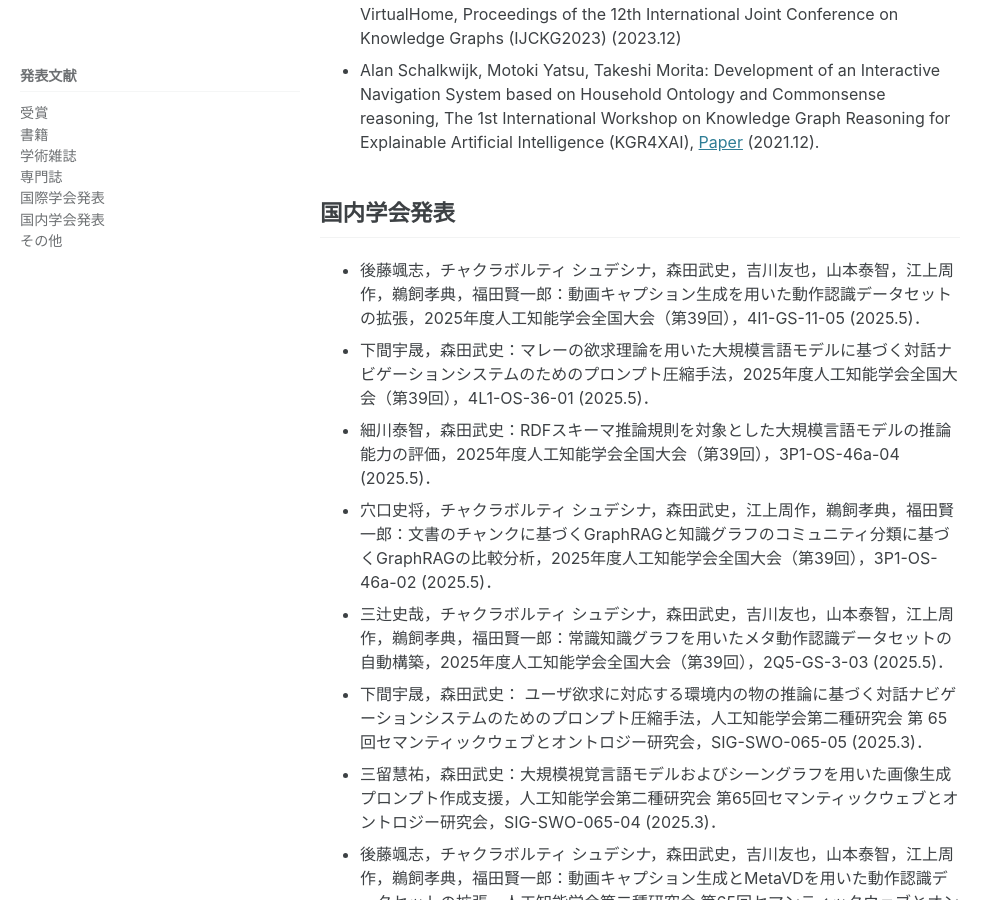
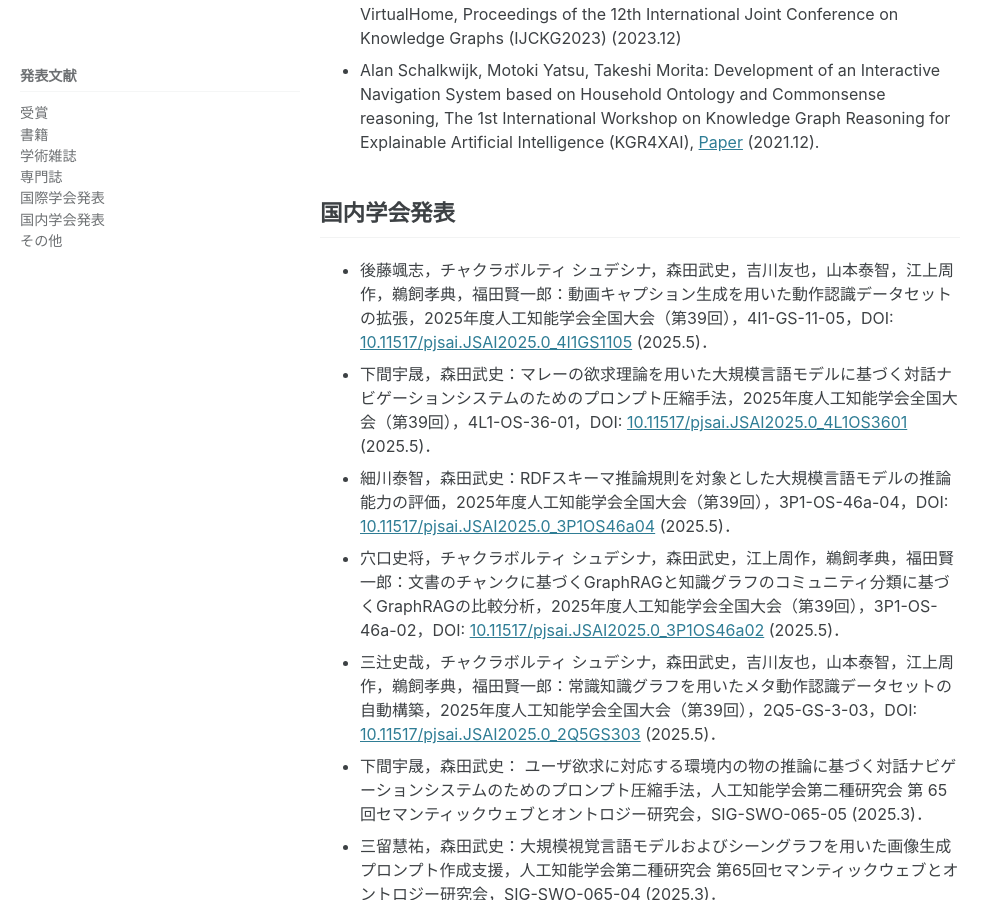
Before and after one commit to ke-lab-it-agu/ke-lab-it-agu.github.io, a Jekyll site: the page built from publications.md, in a window 1280 px wide and 900 px high, scrolled down 2414 px. Shown: the whole window, without its empty margins (0-1003 px from the left). Built offline with Jekyll 4.4.1, drawn with Linux system fonts in a browser that asks for light colours; cached includes are drawn as plain includes.

Commit message:
update publications

```diff
--- a/publications.md
+++ b/publications.md
@@ -40,11 +40,11 @@ sidebar:
 - Alan Schalkwijk, Motoki Yatsu, Takeshi Morita: Development of an Interactive Navigation System based on Household Ontology and Commonsense reasoning, The 1st International Workshop on Knowledge Graph Reasoning for Explainable Artificial Intelligence (KGR4XAI), [Paper](https://kgr4xai.ikgrc.org/2021/papers/KGR4XAI_2021_paper_2_cr.pdf) (2021.12). <!-- 2021/12/6 -->
 
 ## 国内学会発表
-- 後藤颯志，チャクラボルティ シュデシナ，森田武史，吉川友也，山本泰智，江上周作，鵜飼孝典，福田賢一郎：動画キャプション生成を用いた動作認識データセットの拡張，2025年度人工知能学会全国大会（第39回），4I1-GS-11-05 (2025.5)．<!-- 2025/5/30-->
-- 下間宇晟，森田武史：マレーの欲求理論を用いた大規模言語モデルに基づく対話ナビゲーションシステムのためのプロンプト圧縮手法，2025年度人工知能学会全国大会（第39回），4L1-OS-36-01 (2025.5)．<!-- 2025/5/30-->
-- 細川泰智，森田武史：RDFスキーマ推論規則を対象とした大規模言語モデルの推論能力の評価，2025年度人工知能学会全国大会（第39回），3P1-OS-46a-04 (2025.5)．<!-- 2025/5/29-->
-- 穴口史将，チャクラボルティ シュデシナ，森田武史，江上周作，鵜飼孝典，福田賢一郎：文書のチャンクに基づくGraphRAGと知識グラフのコミュニティ分類に基づくGraphRAGの比較分析，2025年度人工知能学会全国大会（第39回），3P1-OS-46a-02 (2025.5)．<!-- 2025/5/29-->
-- 三辻史哉，チャクラボルティ シュデシナ，森田武史，吉川友也，山本泰智，江上周作，鵜飼孝典，福田賢一郎：常識知識グラフを用いたメタ動作認識データセットの自動構築，2025年度人工知能学会全国大会（第39回），2Q5-GS-3-03 (2025.5)．<!-- 2025/5/28-->
+- 後藤颯志，チャクラボルティ シュデシナ，森田武史，吉川友也，山本泰智，江上周作，鵜飼孝典，福田賢一郎：動画キャプション生成を用いた動作認識データセットの拡張，2025年度人工知能学会全国大会（第39回），4I1-GS-11-05，DOI: [10.11517/pjsai.JSAI2025.0_4I1GS1105](https://doi.org/10.11517/pjsai.JSAI2025.0_4I1GS1105) (2025.5)．<!-- 2025/5/30-->
+- 下間宇晟，森田武史：マレーの欲求理論を用いた大規模言語モデルに基づく対話ナビゲーションシステムのためのプロンプト圧縮手法，2025年度人工知能学会全国大会（第39回），4L1-OS-36-01，DOI: [10.11517/pjsai.JSAI2025.0_4L1OS3601](https://doi.org/10.11517/pjsai.JSAI2025.0_4L1OS3601) (2025.5)．<!-- 2025/5/30-->
+- 細川泰智，森田武史：RDFスキーマ推論規則を対象とした大規模言語モデルの推論能力の評価，2025年度人工知能学会全国大会（第39回），3P1-OS-46a-04，DOI: [10.11517/pjsai.JSAI2025.0_3P1OS46a04](https://doi.org/10.11517/pjsai.JSAI2025.0_3P1OS46a04) (2025.5)．<!-- 2025/5/29-->
+- 穴口史将，チャクラボルティ シュデシナ，森田武史，江上周作，鵜飼孝典，福田賢一郎：文書のチャンクに基づくGraphRAGと知識グラフのコミュニティ分類に基づくGraphRAGの比較分析，2025年度人工知能学会全国大会（第39回），3P1-OS-46a-02，DOI: [10.11517/pjsai.JSAI2025.0_3P1OS46a02](https://doi.org/10.11517/pjsai.JSAI2025.0_3P1OS46a02) (2025.5)．<!-- 2025/5/29-->
+- 三辻史哉，チャクラボルティ シュデシナ，森田武史，吉川友也，山本泰智，江上周作，鵜飼孝典，福田賢一郎：常識知識グラフを用いたメタ動作認識データセットの自動構築，2025年度人工知能学会全国大会（第39回），2Q5-GS-3-03，DOI: [10.11517/pjsai.JSAI2025.0_2Q5GS303](https://doi.org/10.11517/pjsai.JSAI2025.0_2Q5GS303) (2025.5)．<!-- 2025/5/28-->
 - 下間宇晟，森田武史： ユーザ欲求に対応する環境内の物の推論に基づく対話ナビゲーションシステムのためのプロンプト圧縮手法，人工知能学会第二種研究会 第 65 回セマンティックウェブとオントロジー研究会，SIG-SWO-065-05 (2025.3)．<!-- 2025/3/7 -->
 - 三留慧祐，森田武史：大規模視覚言語モデルおよびシーングラフを用いた画像生成プロンプト作成支援，人工知能学会第二種研究会 第65回セマンティックウェブとオントロジー研究会，SIG-SWO-065-04 (2025.3)．<!-- 2025/3/7 -->
 - 後藤颯志，チャクラボルティ シュデシナ，森田武史，吉川友也，山本泰智，江上周作，鵜飼孝典，福田賢一郎：動画キャプション生成とMetaVDを用いた動作認識データセットの拡張，人工知能学会第二種研究会 第65回セマンティックウェブとオントロジー研究会，SIG-SWO-065-03 (2025.3)．<!-- 2025/3/7 -->
```
